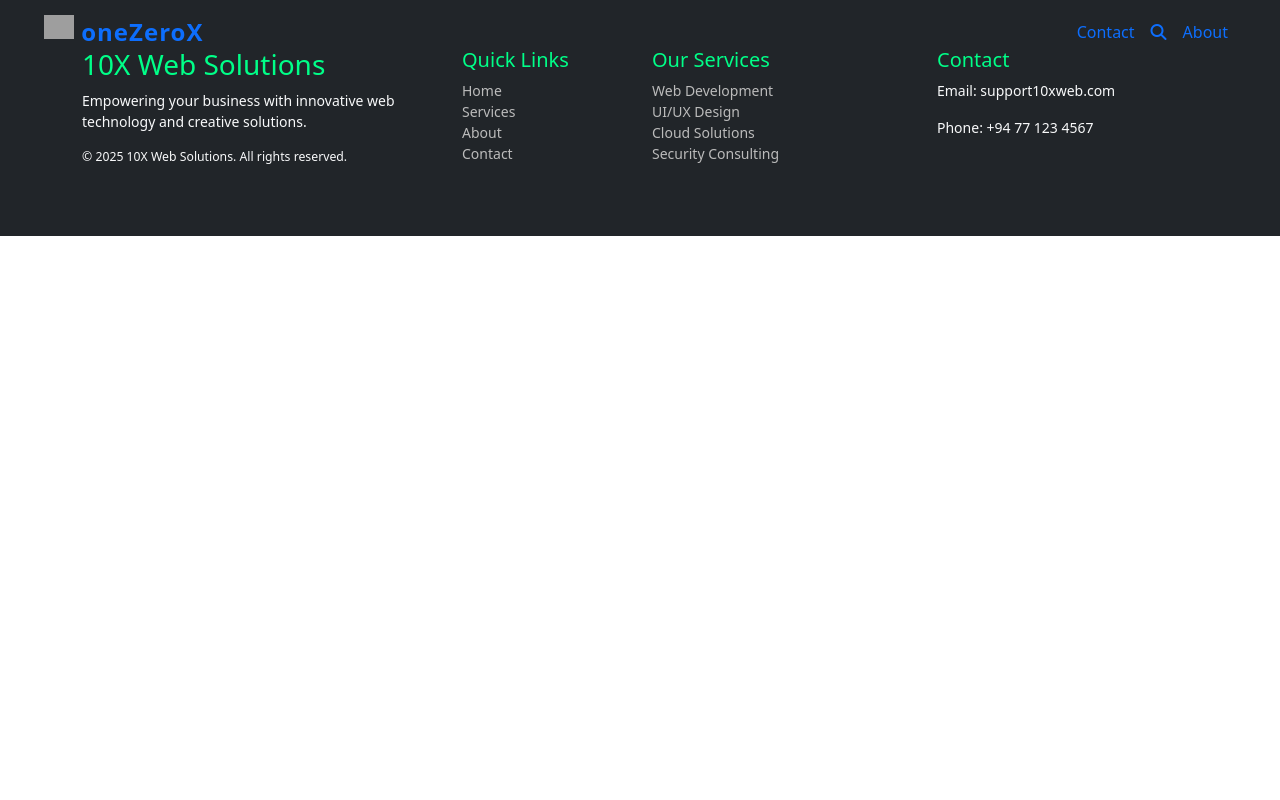
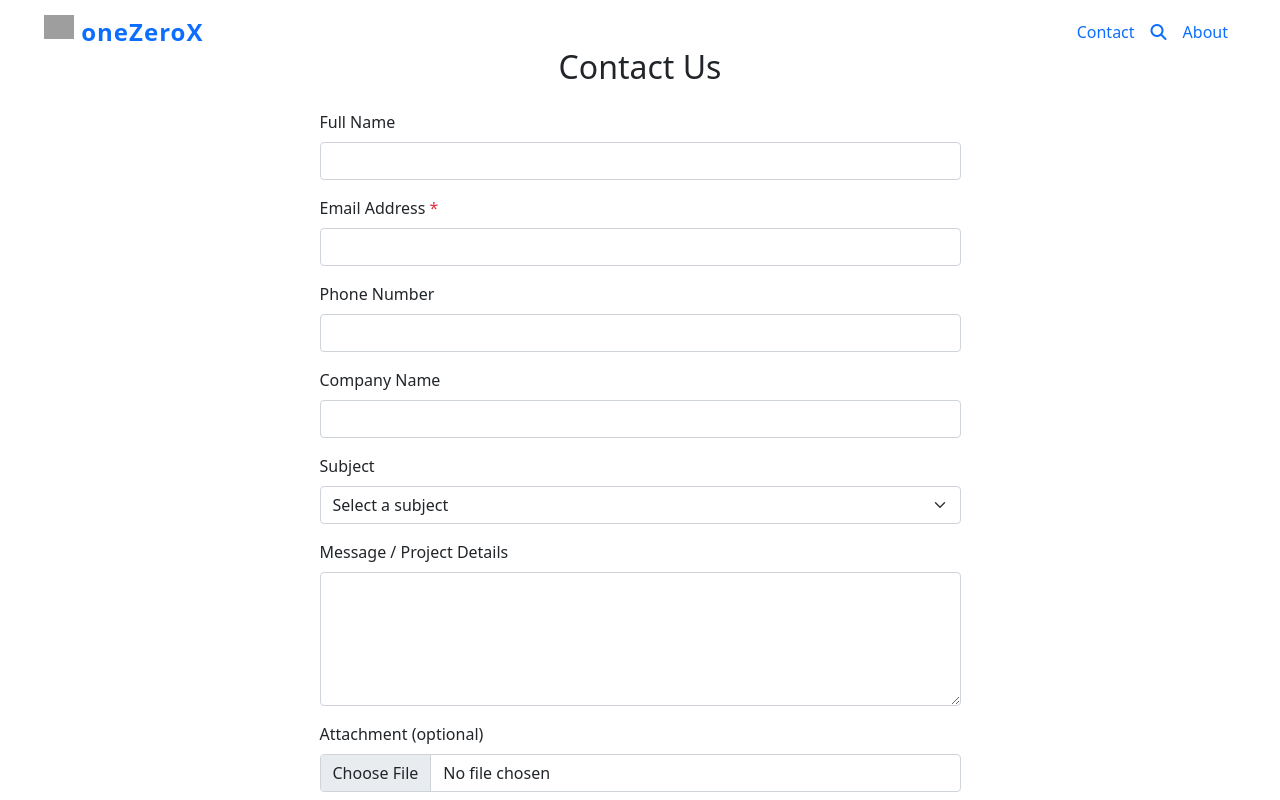
Before and after one commit to yasiruKodikara/10X-frontend, an Angular app: page /contact in a window 1280 px wide. Before the commit this address led to /. Shown: the top 800 px of the page. Built offline with nearby package versions, Linux system fonts and the light colour scheme; grey boxes are pictures that could not be loaded; some icons are missing.

Commit message:
Conact page added with form

```diff
--- a/src/app/app.routes.ts
+++ b/src/app/app.routes.ts
@@ -1,6 +1,8 @@
 import { Routes } from '@angular/router';
 import { HomeComponent } from './home/home.component';
+import { ContactComponent } from './contact/contact.component';
 
 export const routes: Routes = [
-    {path:'home',component:HomeComponent}
+    {path:'home',component:HomeComponent},
+    {path:'contact',component:ContactComponent}
 ]
--- /dev/null
+++ b/src/app/contact/contact.component.html
@@ -0,0 +1,50 @@
+<div class="container py-5">
+  <div class="row justify-content-center">
+    <div class="col-lg-7">
+      <h2 class="mb-4 text-center">Contact Us</h2>
+      <form #contactForm="ngForm" (ngSubmit)="onSubmit(contactForm)" enctype="multipart/form-data" novalidate>
+        <div class="mb-3">
+          <label for="fullName" class="form-label">Full Name</label>
+          <input type="text" class="form-control" id="fullName" name="fullName" ngModel required>
+        </div>
+        <div class="mb-3">
+          <label for="email" class="form-label">Email Address <span class="text-danger">*</span></label>
+          <input type="email" class="form-control" id="email" name="email" ngModel required email>
+        </div>
+        <div class="mb-3">
+          <label for="phone" class="form-label">Phone Number</label>
+          <input type="tel" class="form-control" id="phone" name="phone" ngModel>
+        </div>
+        <div class="mb-3">
+          <label for="company" class="form-label">Company Name</label>
+          <input type="text" class="form-control" id="company" name="company" ngModel>
+        </div>
+        <div class="mb-3">
+          <label for="subject" class="form-label">Subject</label>
+          <select class="form-select" id="subject" name="subject" ngModel required>
+            <option value="" disabled selected>Select a subject</option>
+            <option value="Support">Support</option>
+            <option value="Sales">Sales</option>
+            <option value="Partnership">Partnership</option>
+            <option value="Other">Other</option>
+          </select>
+        </div>
+        <div class="mb-3">
+          <label for="message" class="form-label">Message / Project Details</label>
+          <textarea class="form-control" id="message" name="message" rows="5" ngModel required></textarea>
+        </div>
+        <div class="mb-3">
+          <label for="attachment" class="form-label">Attachment (optional)</label>
+          <input type="file" class="form-control" id="attachment" name="attachment" (change)="onFileChange($event)">
+        </div>
+        <div class="form-check mb-3">
+          <input class="form-check-input" type="checkbox" id="consent" name="consent" ngModel required>
+          <label class="form-check-label" for="consent">
+            I agree to the <a href="#" target="_blank">privacy policy</a>
+          </label>
+        </div>
+        <button type="submit" class="btn btn-primary w-100" [disabled]="!contactForm.valid">Send Message</button>
+      </form>
+    </div>
+  </div>
+</div>
--- /dev/null
+++ b/src/app/contact/contact.component.ts
@@ -0,0 +1,17 @@
+import { Component } from '@angular/core';
+import { FormsModule } from '@angular/forms';
+
+@Component({
+  selector: 'app-contact',
+  imports: [FormsModule],
+  templateUrl: './contact.component.html',
+  styleUrl: './contact.component.css'
+})
+export class ContactComponent {
+  onSubmit(form: any) {
+
+  }
+  onFileChange(f:any){
+
+  }
+}
--- a/src/app/header/header.component.html
+++ b/src/app/header/header.component.html
@@ -13,7 +13,7 @@
     <div class="collapse navbar-collapse justify-content-end" id="navbarNav">
       <ul class="navbar-nav">
         <li class="nav-item">
-          <a class="nav-link active" aria-current="page" href="#">Contact</a>
+          <a class="nav-link active" aria-current="page" [routerLink]="['/contact']">Contact</a>
         </li>
         <li class="nav-item">
           <a class="nav-link" href="#"><i class="fa-solid fa-magnifying-glass"></i></a>
--- a/src/app/home/home.component.html
+++ b/src/app/home/home.component.html
@@ -5,24 +5,62 @@
   <div class="container align-item-center">
     <h1>Welcome to 10X Web Solutions</h1>
     <p>Empowering your business with innovative web technology and creative solutions.</p>
-    <button>Get Started</button>
+    <button class="btn btn-success" [routerLink]="['/contact']">Contact</button>
   </div>
 </section>
 
 <!-- Features Section -->
-<section class="features-section" style="padding: 60px 0; background: #f7f9fb;">
-  <div class="container" style="display: flex; justify-content: space-around; flex-wrap: wrap; gap: 32px;">
-    <div class="feature-card" style="background: #fff; padding: 32px; border-radius: 8px; box-shadow: 0 2px 8px rgba(0,0,0,0.05); width: 300px;">
-      <h3>Modern Design</h3>
-      <p>Clean, responsive, and user-friendly interfaces for all devices.</p>
-    </div>
-    <div class="feature-card" style="background: #fff; padding: 32px; border-radius: 8px; box-shadow: 0 2px 8px rgba(0,0,0,0.05); width: 300px;">
-      <h3>Fast Performance</h3>
-      <p>Optimized for speed and efficiency to keep your users engaged.</p>
-    </div>
-    <div class="feature-card" style="background: #fff; padding: 32px; border-radius: 8px; box-shadow: 0 2px 8px rgba(0,0,0,0.05); width: 300px;">
-      <h3>Secure Solutions</h3>
-      <p>Robust security practices to protect your data and users.</p>
+<section class="features-section">
+  <div class="container align-item-center">
+    <h2 class="text-center">Our Services</h2>
+    <div class="row">
+      <div class="col-md-3">
+
+        <div class="card text-dark bg-light mb-3" style="max-width: 18rem;">
+          <div class="card-header">Header</div>
+          <div class="card-body align-items-center">
+            <h5 class="card-title">Light card title</h5>
+            <p class="card-text">Some quick example text to build on the card title and make up the bulk of the card's content.</p>
+          </div>
+        </div>
+
+      </div>
+
+      <div class="col-md-3">
+
+        <div class="card text-dark bg-light mb-3" style="max-width: 18rem;">
+          <div class="card-header">Header</div>
+          <div class="card-body">
+            <h5 class="card-title">Light card title</h5>
+            <p class="card-text">Some quick example text to build on the card title and make up the bulk of the card's content.</p>
+          </div>
+        </div>
+
+      </div>
+
+      <div class="col-md-3">
+
+        <div class="card text-dark bg-light mb-3" style="max-width: 18rem;">
+          <div class="card-header">Header</div>
+          <div class="card-body">
+            <h5 class="card-title">Light card title</h5>
+            <p class="card-text">Some quick example text to build on the card title and make up the bulk of the card's content.</p>
+          </div>
+        </div>
+
+      </div>
+
+      <div class="col-md-3">
+
+        <div class="card text-dark bg-light mb-3" style="max-width: 18rem;">
+          <div class="card-header">Header</div>
+          <div class="card-body">
+            <h5 class="card-title">Light card title</h5>
+            <p class="card-text">Some quick example text to build on the card title and make up the bulk of the card's content.</p>
+          </div>
+        </div>
+
+      </div>
     </div>
   </div>
 </section>
--- a/src/app/home/home.component.ts
+++ b/src/app/home/home.component.ts
@@ -1,8 +1,9 @@
 import { Component } from '@angular/core';
+import { RouterLink } from '@angular/router';
 
 @Component({
   selector: 'app-home',
-  imports: [],
+  imports: [RouterLink],
   templateUrl: './home.component.html',
   styleUrl: './home.component.css'
 })
```
Also changed, not shown: src/app/contact/contact.component.css (added), 1 other file (tests, documents, lock files or other folders).
